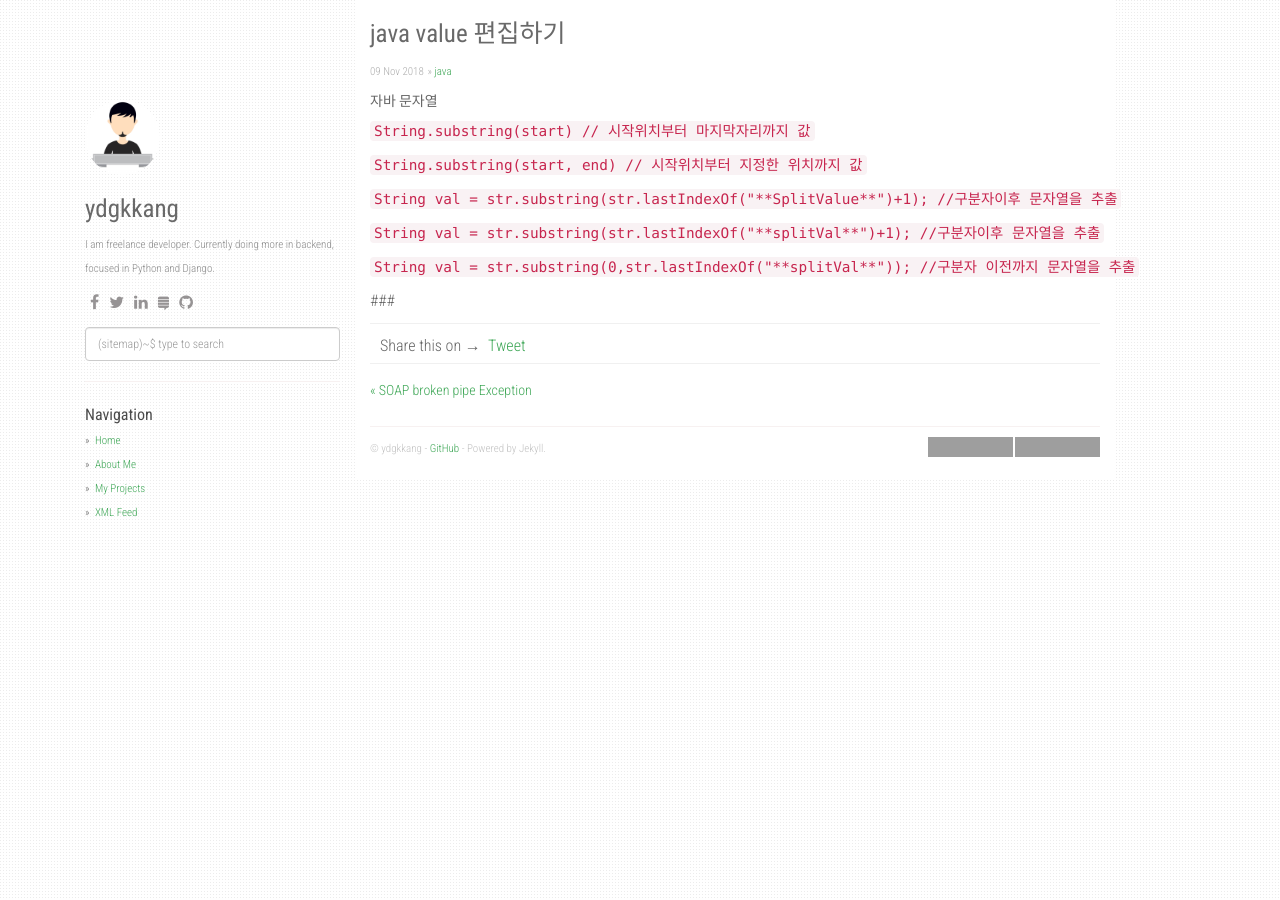
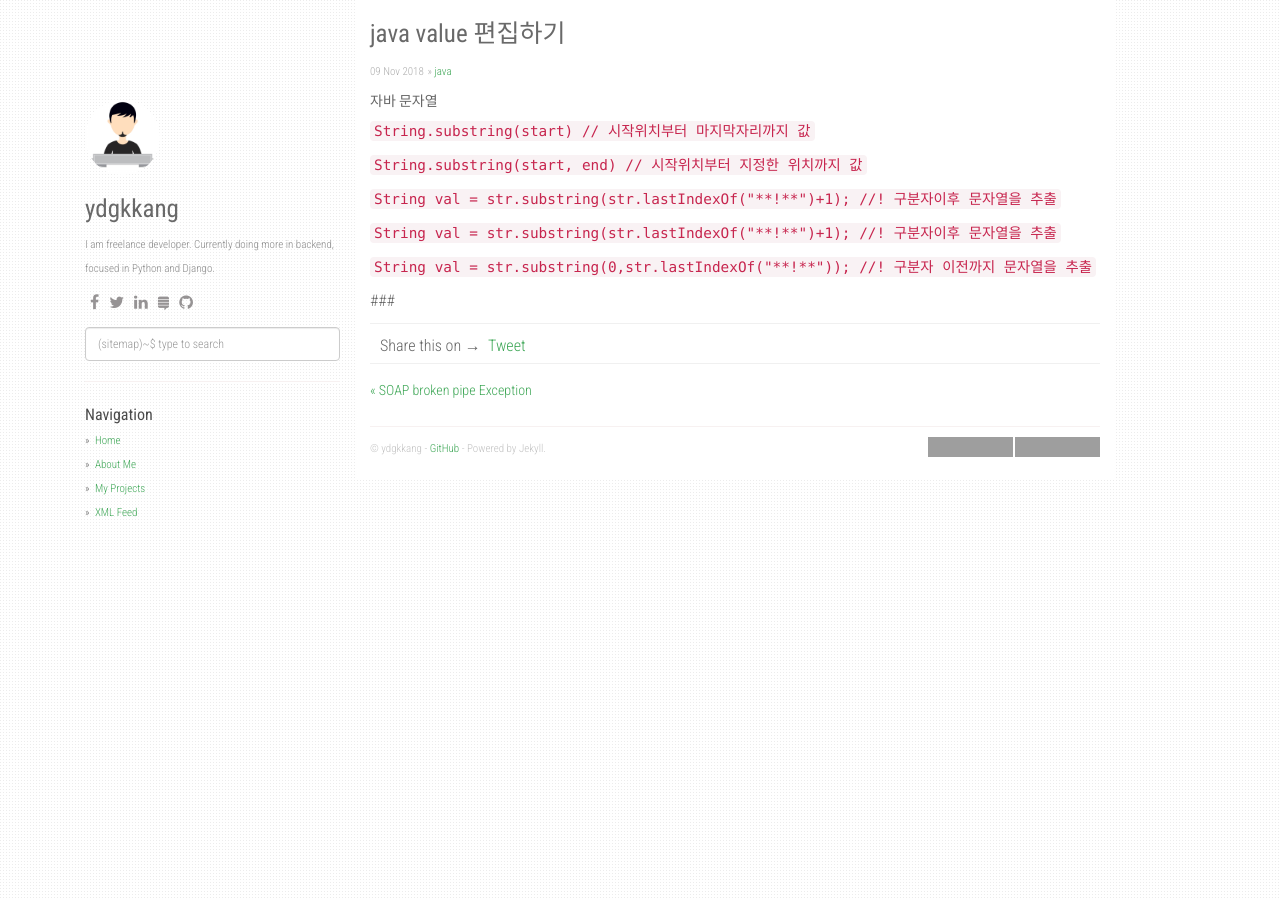
Before and after one commit to ydgkkang/ydgkkang.github.io, a Jekyll site: the page built from _posts/2018-11-09-java 문자열 편집하기.md, in a window 1280 px wide. Built offline with Jekyll 4.4.1, drawn with Linux system fonts in a browser that asks for light colours; nearby versions of some CDN libraries; comment, search, counter and statistics services are not loaded; grey boxes are pictures that could not be loaded.

Commit message:
Update 2018-11-09-java 문자열 편집하기.md

```diff
--- a/_posts/2018-11-09-java 문자열 편집하기.md
+++ b/_posts/2018-11-09-java 문자열 편집하기.md
@@ -11,11 +11,11 @@ categories: [java]
 
 <code>String.substring(start, end) // 시작위치부터 지정한 위치까지 값  </code>
 
-<code>String val = str.substring(str.lastIndexOf("**SplitValue**")+1); //구분자이후 문자열을 추출  </code>
+<code>String val = str.substring(str.lastIndexOf("**!**")+1); //! 구분자이후 문자열을 추출  </code>
 
-<code>String val = str.substring(str.lastIndexOf("**splitVal**")+1); //구분자이후 문자열을 추출  </code>
+<code>String val = str.substring(str.lastIndexOf("**!**")+1); //! 구분자이후 문자열을 추출  </code>
 
-<code>String val = str.substring(0,str.lastIndexOf("**splitVal**")); //구분자 이전까지 문자열을 추출  </code>
+<code>String val = str.substring(0,str.lastIndexOf("**!**")); //! 구분자 이전까지 문자열을 추출  </code>
 
 
 
```
